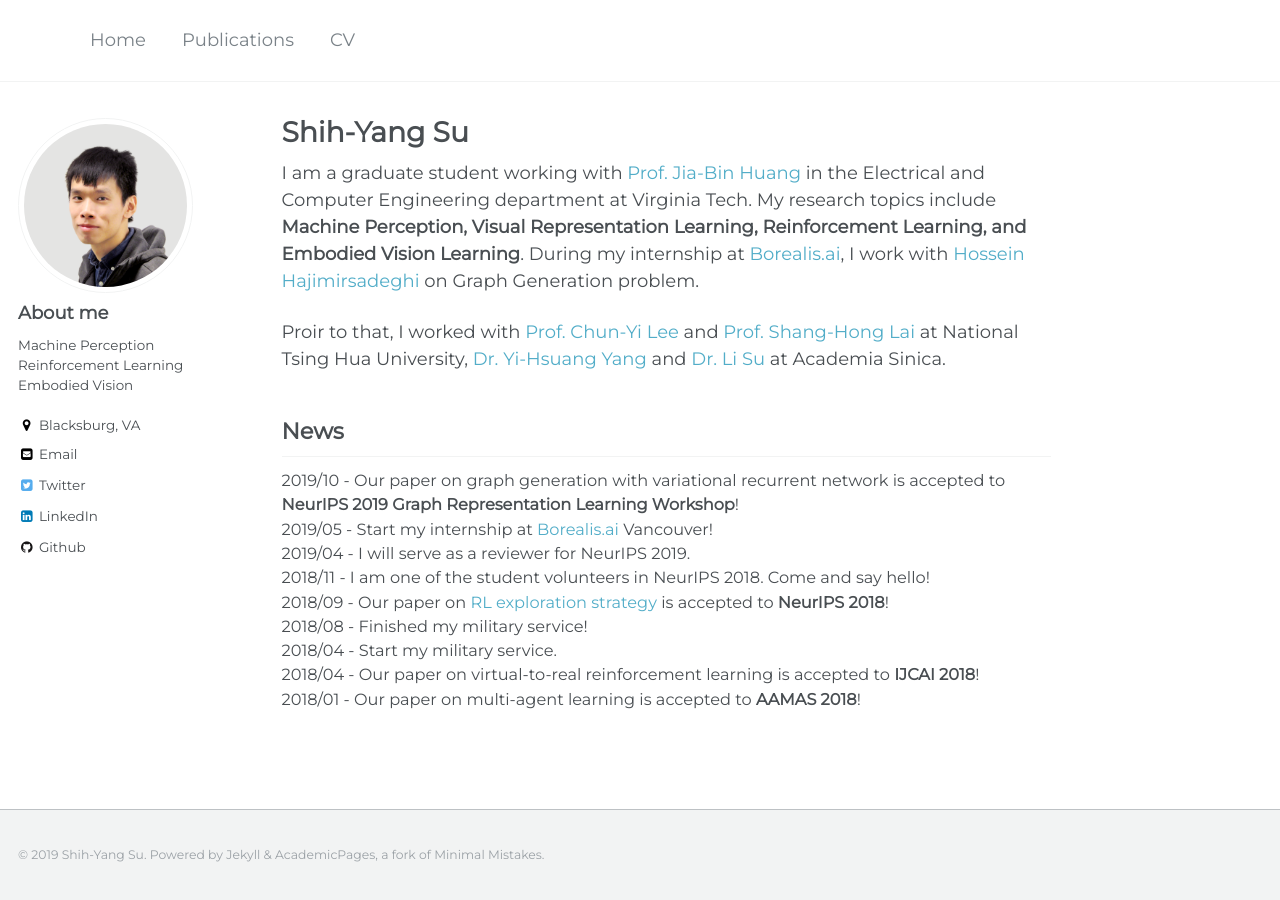
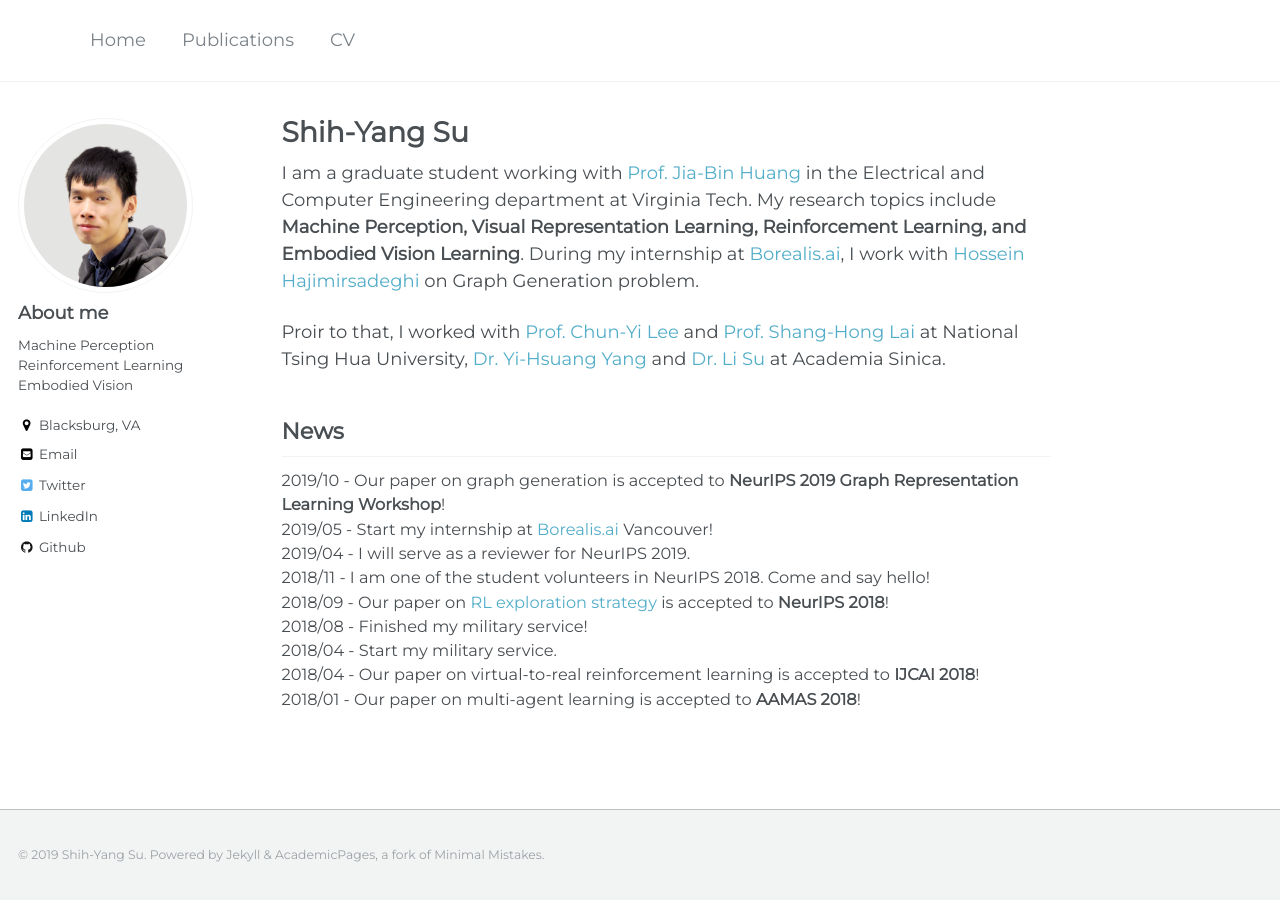
Before and after one commit to LemonATsu/LemonATsu.github.io, a Jekyll site: the page built from _pages/about.md, in a window 1280 px wide. Built offline with Jekyll 4.4.1, drawn with Linux system fonts in a browser that asks for light colours.

Commit message:
shorten it

```diff
--- a/_pages/about.md
+++ b/_pages/about.md
@@ -17,7 +17,7 @@ Proir to that, I worked with [Prof. Chun-Yi Lee](http://cymaxwelllee.wixsite.com
 
 ## News
 <div class="news" style="font-size:0.9em">
-2019/10 - Our paper on graph generation with variational recurrent network is accepted to <b>NeurIPS 2019 Graph Representation Learning Workshop</b>! <br>
+2019/10 - Our paper on graph generation is accepted to <b>NeurIPS 2019 Graph Representation Learning Workshop</b>! <br>
 2019/05 - Start my internship at <a href="https://www.borealisai.com">Borealis.ai</a> Vancouver! <br>
 2019/04 - I will serve as a reviewer for NeurIPS 2019. <br>
 2018/11 - I am one of the student volunteers in NeurIPS 2018. Come and say hello! <br>
```
